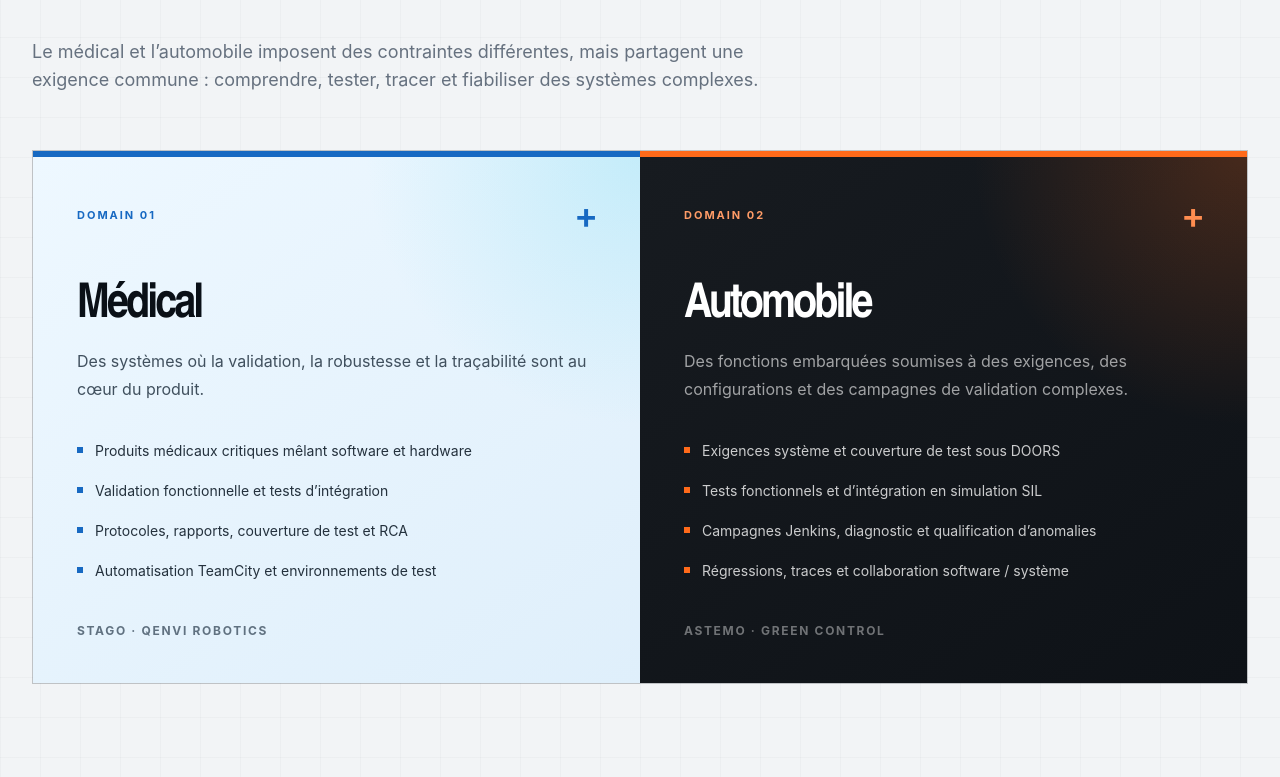
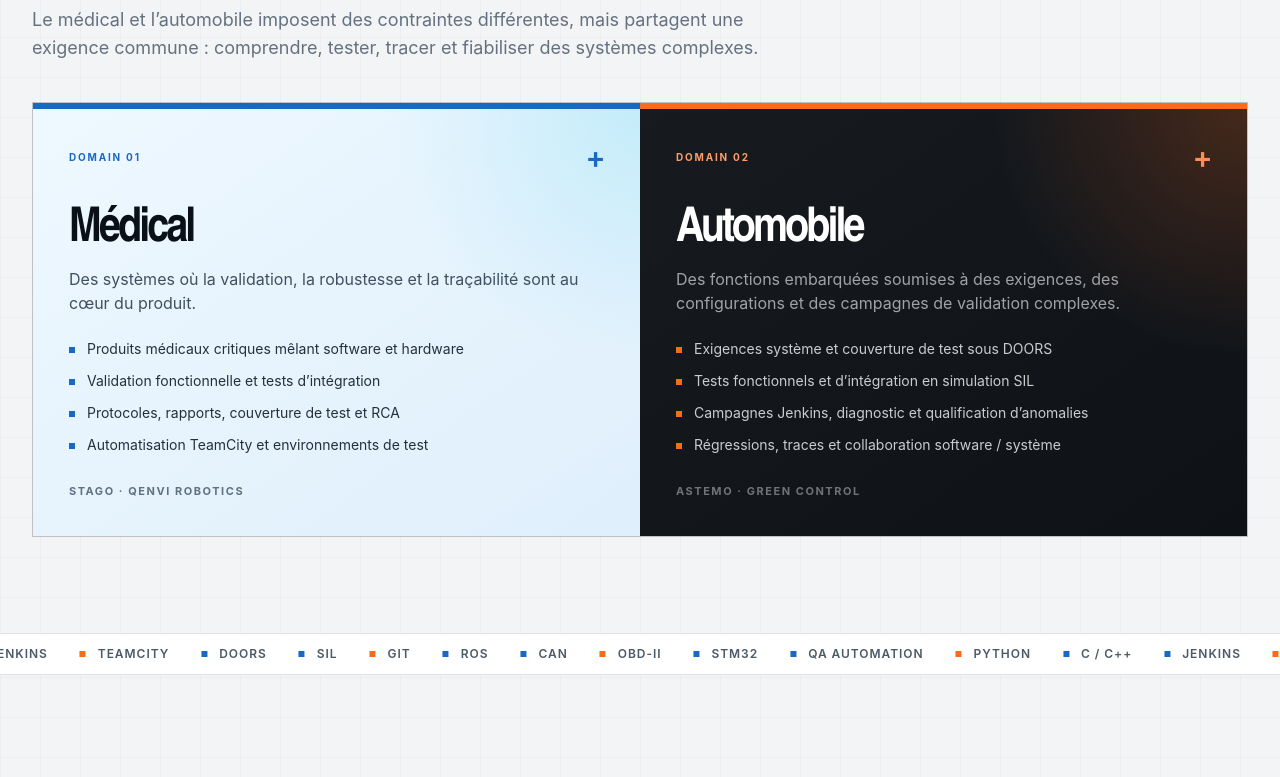
Before and after one commit to Robotham33/Portfolio-Hamza-Ghourabi, a Next.js app: page / in a window 1280 px wide. Shown: the part 1283-2060 px from the top of the page. Built offline with nearby package versions, Linux system fonts and the light colour scheme.

Commit message:
style(v4.1): tighten domain showcase

```diff
--- a/components/sections/domain-showcase.tsx
+++ b/components/sections/domain-showcase.tsx
@@ -16,7 +16,7 @@ const automotive = [
 
 export function DomainShowcase() {
   return (
-    <section className="px-5 py-24 sm:px-6 lg:px-8 lg:py-32">
+    <section className="px-5 py-18 sm:px-6 lg:px-8 lg:py-24">
       <div className="mx-auto max-w-7xl">
         <SectionHeading
           eyebrow="Environnements critiques"
@@ -24,69 +24,63 @@ export function DomainShowcase() {
           description="Le médical et l’automobile imposent des contraintes différentes, mais partagent une exigence commune : comprendre, tester, tracer et fiabiliser des systèmes complexes."
         />
 
-        <div className="mt-14 grid overflow-hidden border border-[var(--border-strong)] lg:grid-cols-2">
-          <article className="medical-panel relative p-7 sm:p-9 lg:p-11">
+        <div className="mt-10 grid overflow-hidden border border-[var(--border-strong)] lg:grid-cols-2">
+          <article className="medical-panel relative p-7 sm:p-8 lg:p-9">
             <div className="absolute top-0 left-0 h-1.5 w-full bg-[var(--medical)]" />
             <div className="flex items-center justify-between">
-              <p className="tech-label text-[11px] font-bold text-[var(--medical)]">
+              <p className="tech-label text-[10px] font-bold text-[var(--medical)]">
                 Domain 01
               </p>
-              <span className="text-4xl font-semibold tracking-[-0.06em] text-[var(--medical)]">
+              <span className="text-3xl font-semibold tracking-[-0.06em] text-[var(--medical)]">
                 +
               </span>
             </div>
-            <h3 className="display-title mt-12 text-5xl font-semibold tracking-[-0.06em]">
+            <h3 className="display-title mt-8 text-5xl font-semibold tracking-[-0.06em]">
               Médical
             </h3>
-            <p className="mt-4 max-w-lg text-base leading-7 text-[#40505e]">
+            <p className="mt-3 max-w-lg text-sm leading-6 text-[#40505e] sm:text-base">
               Des systèmes où la validation, la robustesse et la traçabilité
               sont au cœur du produit.
             </p>
-            <ul className="mt-9 space-y-4">
+            <ul className="mt-6 space-y-3">
               {medical.map((item) => (
-                <li
-                  key={item}
-                  className="flex gap-3 text-sm leading-6 text-[#24313d]"
-                >
+                <li key={item} className="flex gap-3 text-sm leading-5 text-[#24313d]">
                   <span className="mt-2 size-1.5 shrink-0 bg-[var(--medical)]" />
                   {item}
                 </li>
               ))}
             </ul>
-            <p className="mt-10 text-xs font-bold tracking-[0.14em] text-[#607180] uppercase">
+            <p className="mt-7 text-[11px] font-bold tracking-[0.14em] text-[#607180] uppercase">
               Stago · QENVI Robotics
             </p>
           </article>
 
-          <article className="automotive-panel relative p-7 sm:p-9 lg:p-11">
+          <article className="automotive-panel relative p-7 sm:p-8 lg:p-9">
             <div className="absolute top-0 left-0 h-1.5 w-full bg-[var(--automotive)]" />
             <div className="flex items-center justify-between">
-              <p className="tech-label text-[11px] font-bold text-[#ff9c67]">
+              <p className="tech-label text-[10px] font-bold text-[#ff9c67]">
                 Domain 02
               </p>
-              <span className="text-4xl font-semibold tracking-[-0.06em] text-[#ff8d50]">
+              <span className="text-3xl font-semibold tracking-[-0.06em] text-[#ff8d50]">
                 +
               </span>
             </div>
-            <h3 className="display-title mt-12 text-5xl font-semibold tracking-[-0.06em] text-white">
+            <h3 className="display-title mt-8 text-5xl font-semibold tracking-[-0.06em] text-white">
               Automobile
             </h3>
-            <p className="mt-4 max-w-lg text-base leading-7 text-white/60">
+            <p className="mt-3 max-w-lg text-sm leading-6 text-white/60 sm:text-base">
               Des fonctions embarquées soumises à des exigences, des
               configurations et des campagnes de validation complexes.
             </p>
-            <ul className="mt-9 space-y-4">
+            <ul className="mt-6 space-y-3">
               {automotive.map((item) => (
-                <li
-                  key={item}
-                  className="flex gap-3 text-sm leading-6 text-white/78"
-                >
+                <li key={item} className="flex gap-3 text-sm leading-5 text-white/78">
                   <span className="mt-2 size-1.5 shrink-0 bg-[var(--automotive)]" />
                   {item}
                 </li>
               ))}
             </ul>
-            <p className="mt-10 text-xs font-bold tracking-[0.14em] text-white/40 uppercase">
+            <p className="mt-7 text-[11px] font-bold tracking-[0.14em] text-white/40 uppercase">
               Astemo · Green Control
             </p>
           </article>
```
